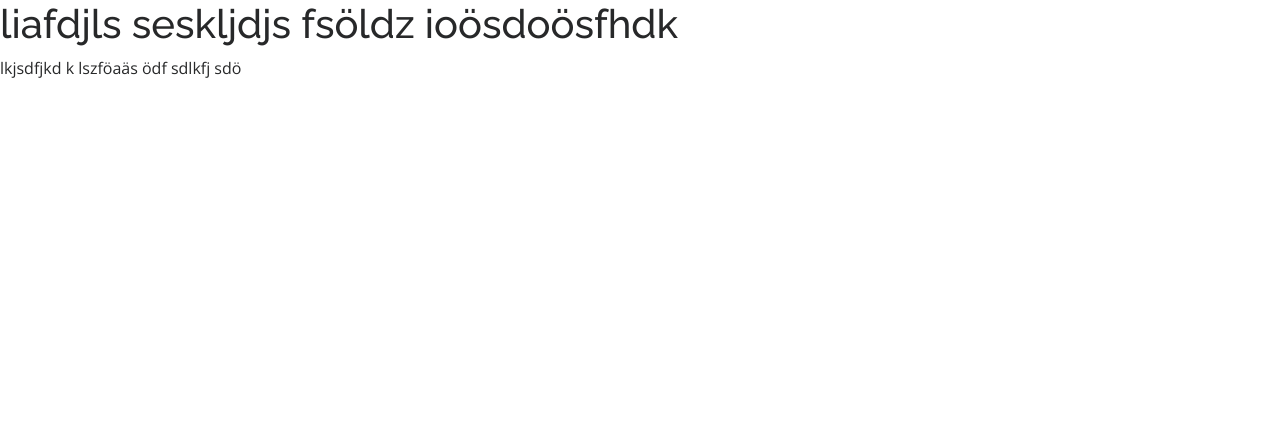
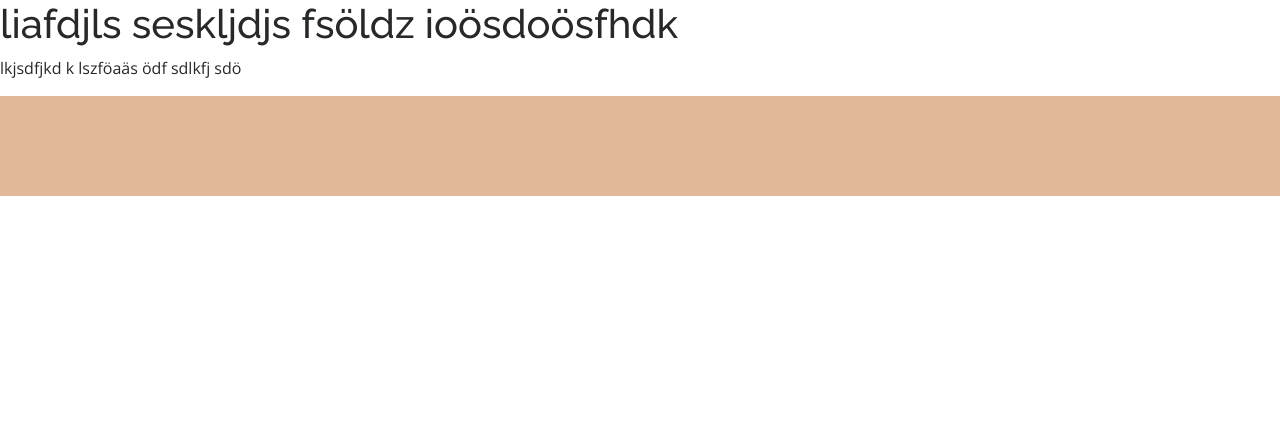
Before and after one commit to Ebbsteer/WhiskerWonders, a PHP site: page / in a window 1280 px wide. Shown: the top 436 px of the page. Run offline with PHP 8.4, Linux system fonts and the light colour scheme.

Commit message:
modified:   css/main.css

```diff
--- a/css/main.css
+++ b/css/main.css
@@ -57,3 +57,13 @@ h6 {
    visibility: visible;
    opacity: 1;
 }
+
+
+
+/* --- Header --------------------------------------------------- */
+
+header {
+    background-color: #E2B899;
+    height: 100px;
+    width: 100%;
+}
```
